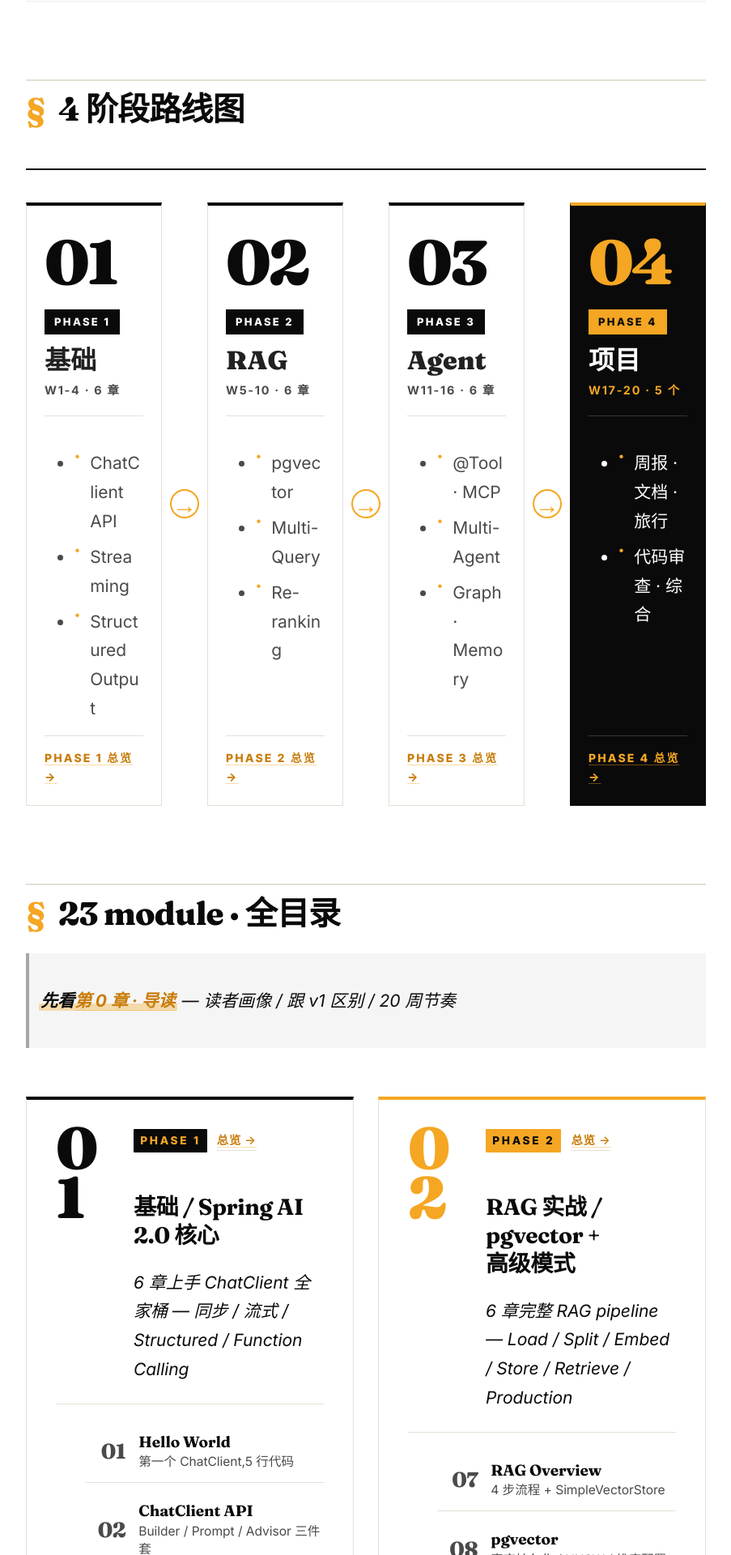
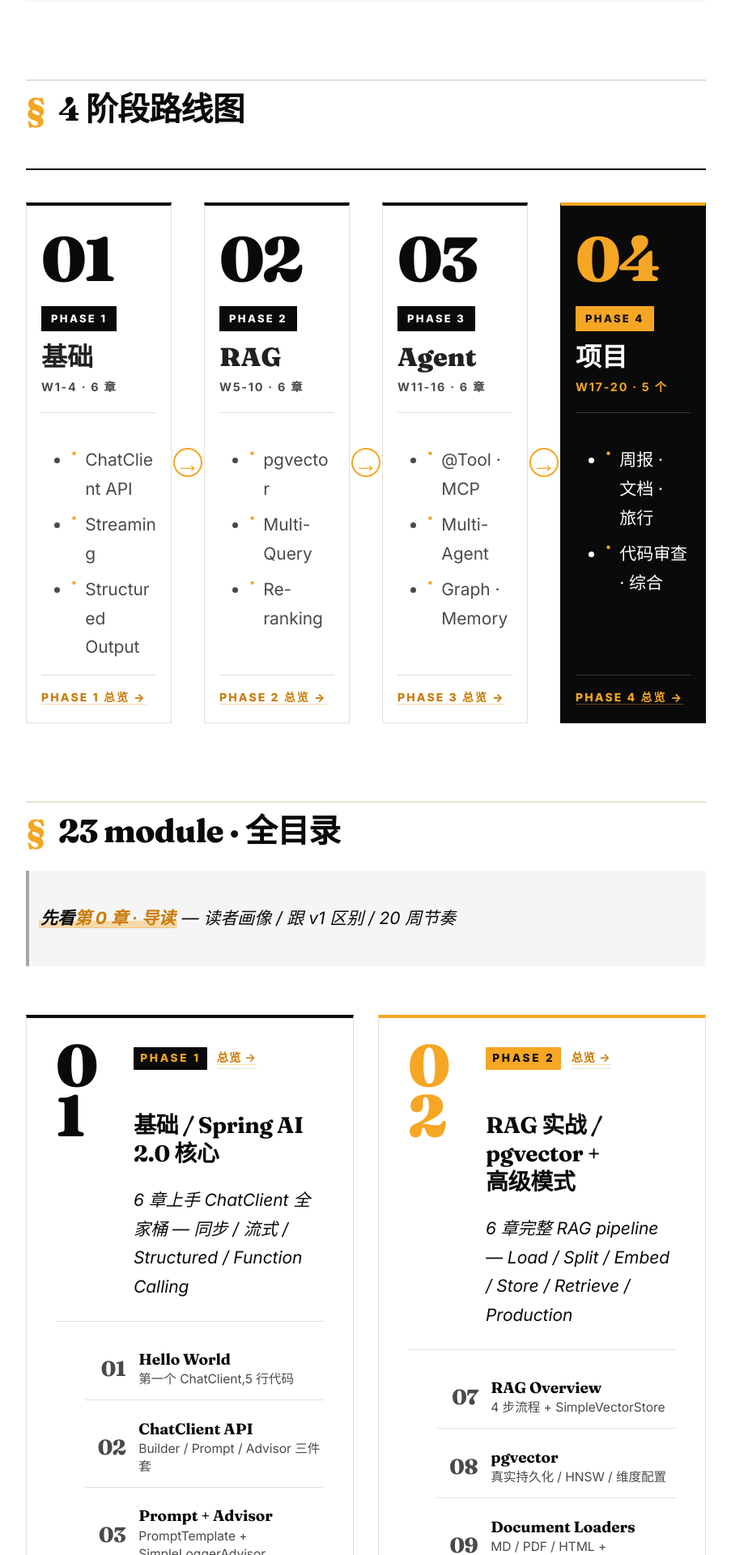
Before and after one commit to mishishi/spring-ai-2-0-projects, an MkDocs documentation site: the page built from docs/index.md, in a window 1280 px wide. Shown: the part 1776-3696 px from the top of the page at 81% size, without its empty margins (62-965 px from the left). Built offline with MkDocs 1.6.1 and Material for MkDocs 9.7.7, drawn with Linux system fonts in a browser that asks for light colours; comment, search, counter and statistics services are not loaded.

Commit message:
fix(css): phase-journey 减箭头(56→40) + 减 padding + 减 font-size + 减 article padding 0

```diff
--- a/docs/stylesheets/extra.css
+++ b/docs/stylesheets/extra.css
@@ -551,6 +551,7 @@ body.md-home .md-content {
 
 body.md-home .md-content__inner {
   max-width: 920px;
+  padding: 0;
   margin: 0 auto;
   padding: 0 2rem;
 }
@@ -1684,6 +1685,7 @@ body.md-home .md-content__inner > p:first-of-type {
   align-items: stretch;
   width: 100%;
   max-width: 100%;
+  box-sizing: border-box;
 }
 
 .phase-journey__card {
@@ -1691,7 +1693,7 @@ body.md-home .md-content__inner > p:first-of-type {
   flex-direction: column;
   flex: 1 1 0;
   min-width: 0;  /* 防止内容溢出撑开 */
-  padding: 1.6rem 1.1rem 1.2rem;
+  padding: 1.4rem 0.9rem 1rem;
   background: var(--paper);
   border: 1px solid var(--line);
   border-top: 4px solid var(--ink);
@@ -1819,11 +1821,12 @@ body.md-home .md-content__inner > p:first-of-type {
 
 .phase-journey__highlights li {
   font-family: var(--md-text-font);
-  font-size: 0.85rem;
+  font-size: 0.78rem;
   color: var(--ink-soft);
   line-height: 1.4;
-  padding-left: 1rem;
+  padding-left: 0.9rem;
   position: relative;
+  word-break: keep-all;
 }
 
 .phase-journey__highlights li::before {
@@ -1861,7 +1864,7 @@ body.md-home .md-content__inner > p:first-of-type {
 
 /* 卡片间的箭头 — flex: 0 不缩 */
 .phase-journey__arrow {
-  flex: 0 0 56px;
+  flex: 0 0 40px;
   display: flex;
   align-items: center;
   justify-content: center;
```
